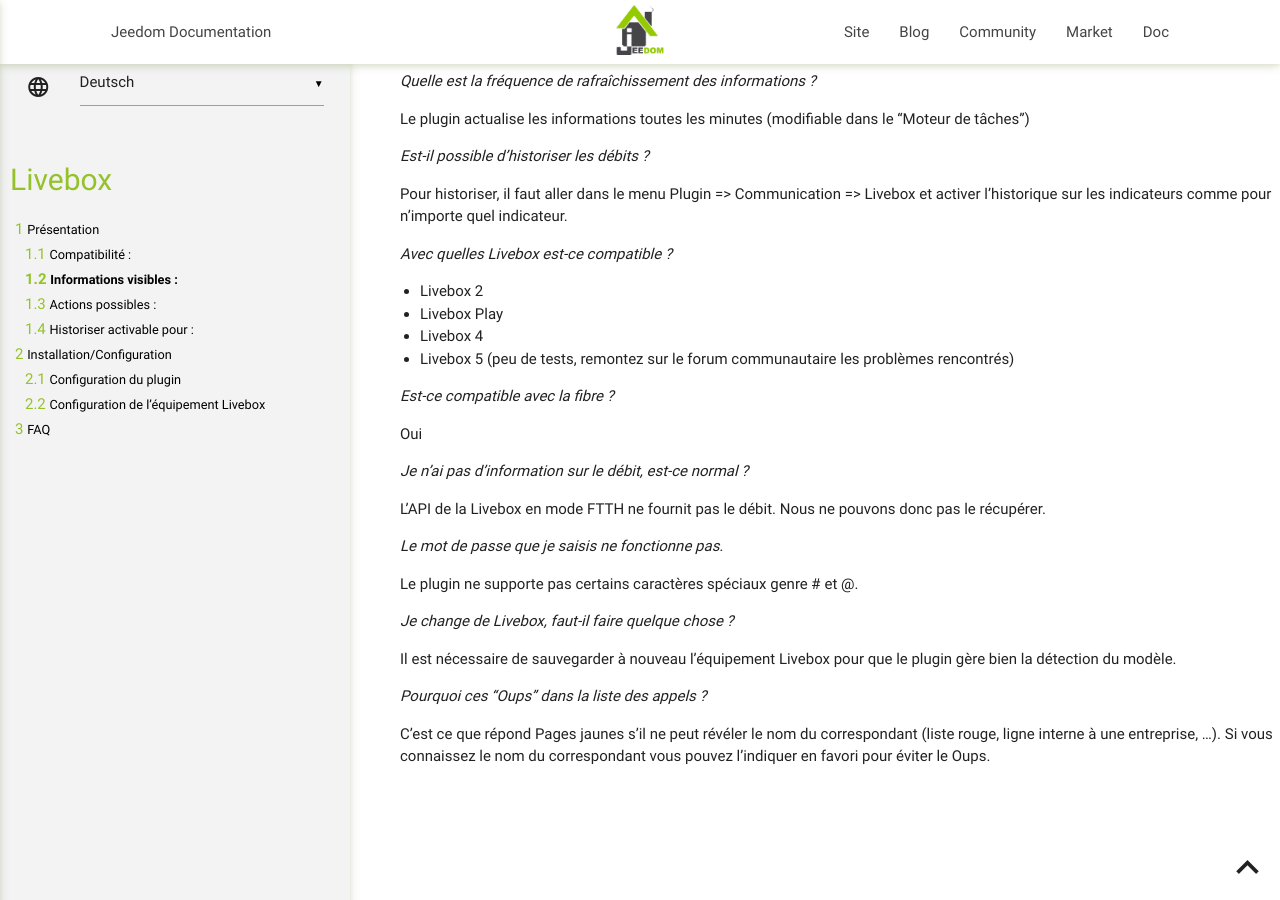
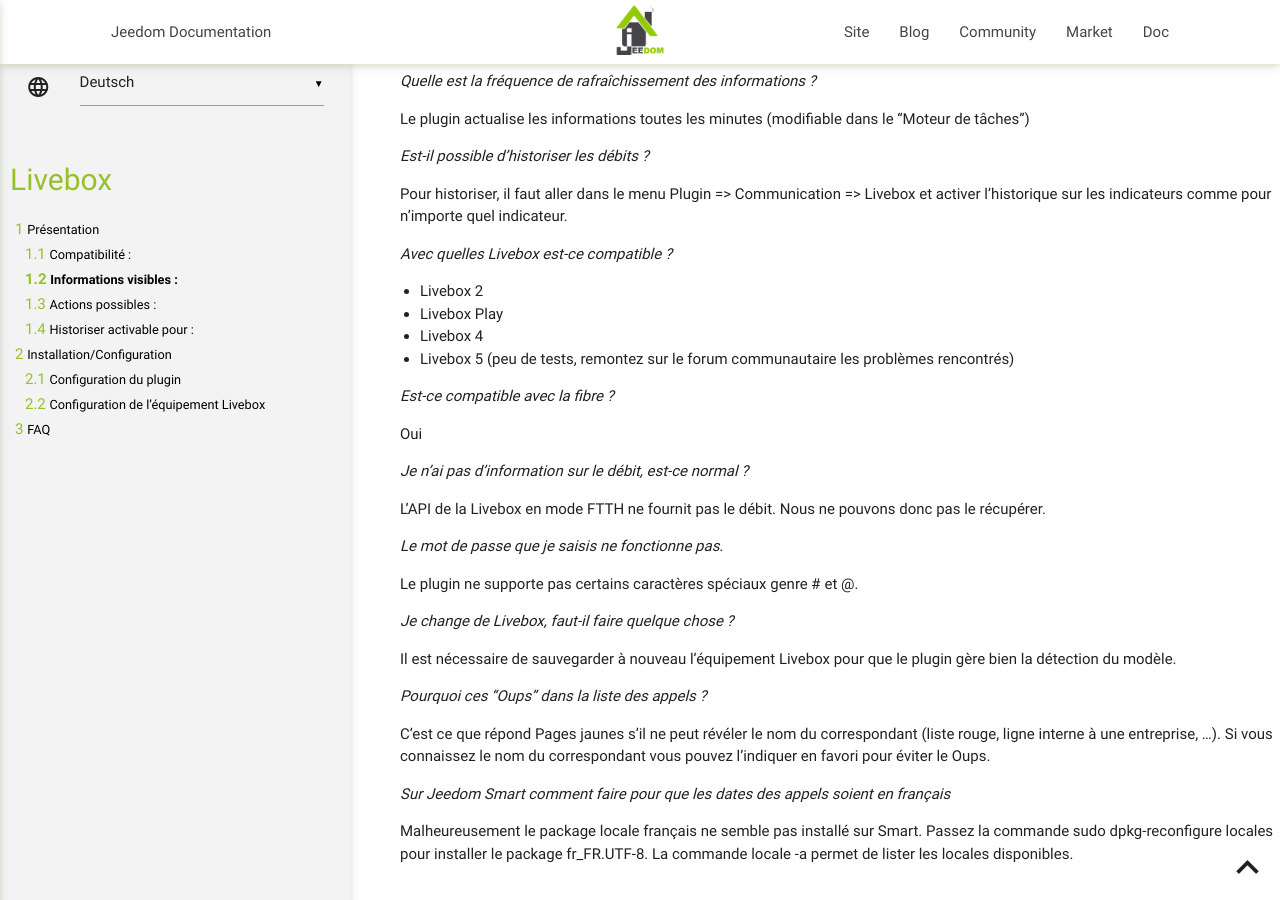
Before and after one commit to jmvedrine/plugin-livebox, a Jekyll site: the page built from docs/de_DE/index.md, in a window 1280 px wide and 900 px high, scrolled down 4604 px. Built offline with Jekyll 4.4.1, drawn with Linux system fonts in a browser that asks for light colours; our own code applies the rules of GitHub Pages for plain Markdown files.

Commit message:
[ROBOT] Action all

```diff
--- a/docs/de_DE/index.md
+++ b/docs/de_DE/index.md
@@ -186,3 +186,8 @@ Il est nécessaire de sauvegarder à nouveau l'équipement Livebox pour que le p
 
 C'est ce que répond Pages jaunes s'il ne peut révéler le nom du correspondant (liste rouge, ligne interne à une entreprise, ...).
 Si vous connaissez le nom du correspondant vous pouvez l'indiquer en favori pour éviter le Oups.
+
+*Sur Jeedom Smart comment faire pour que les dates des appels soient en français*
+
+Malheureusement le package locale français ne semble pas installé sur Smart. Passez la commande sudo dpkg-reconfigure locales pour installer le package fr_FR.UTF-8.
+La commande locale -a permet de lister les locales disponibles.
```
Also changed, not shown: docs/en_US/index.md (+5 -0 lines), docs/es_ES/index.md (+5 -0 lines).
